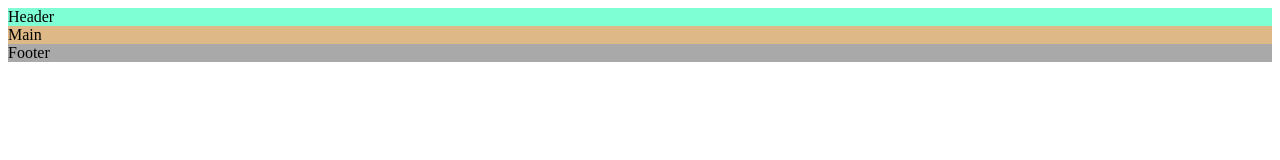
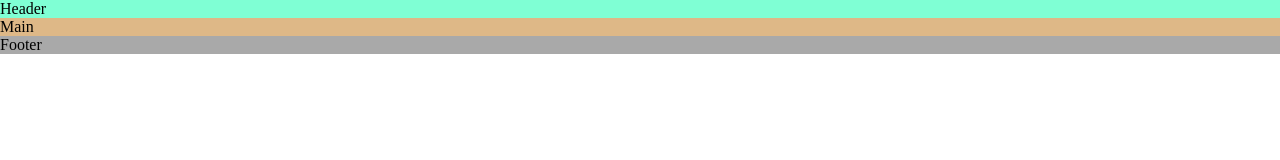
Before and after one commit to wafia7510/love-running, a plain HTML site: page index.html in a window 1280 px wide. Drawn offline with Linux system fonts and the light colour scheme.

Commit message:
added asteric selector in style sheet and added margin,padding and box sizing property in it

```diff
--- a/assets/css/style.css
+++ b/assets/css/style.css
@@ -1,3 +1,9 @@
+/* asteric selector to override all the sectors styling*/
+*{
+ margin: 0;
+ padding: 0;
+ box-sizing: border-box;
+}
 /*header selector*/
 header{
     background-color: aquamarine;
```
